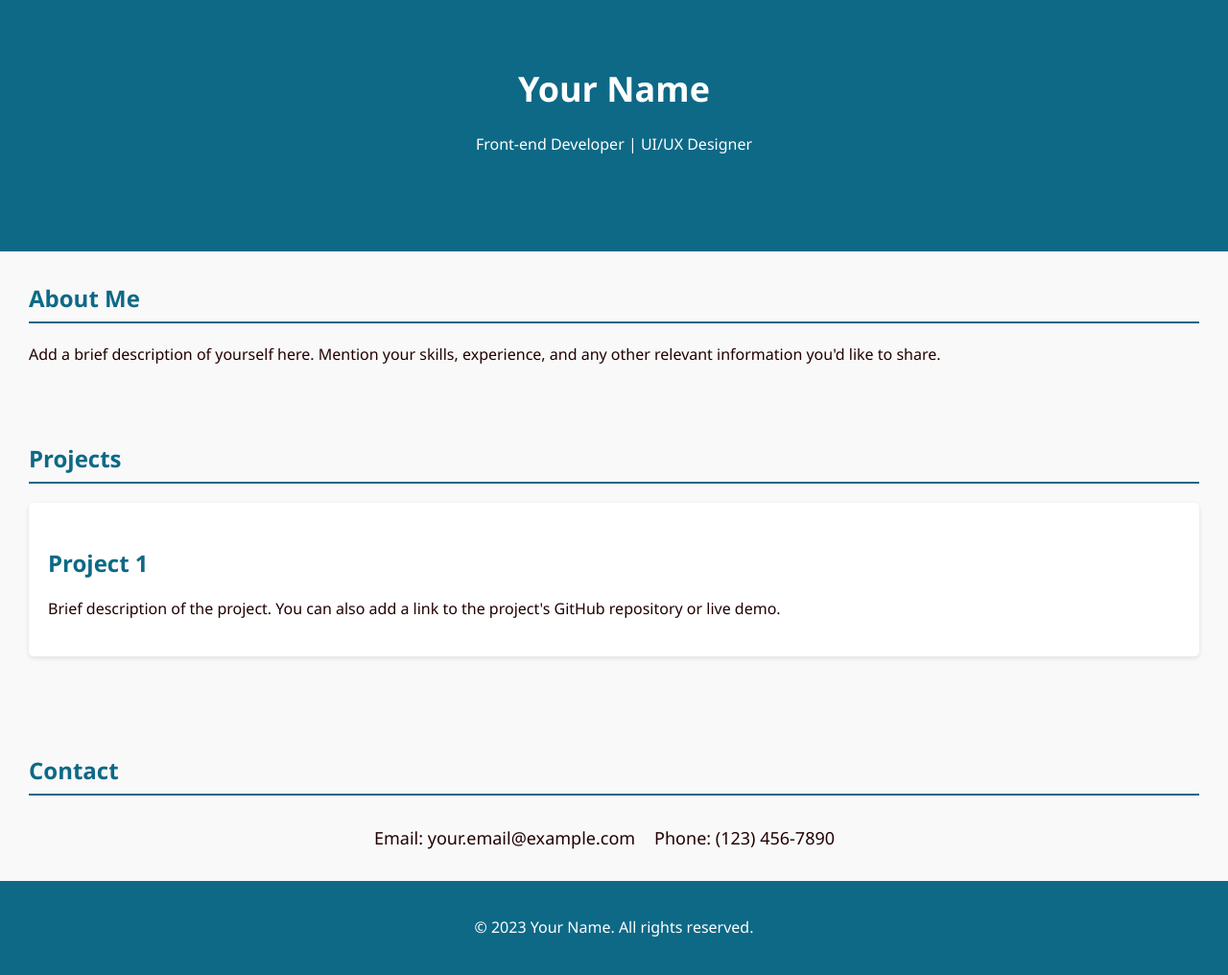
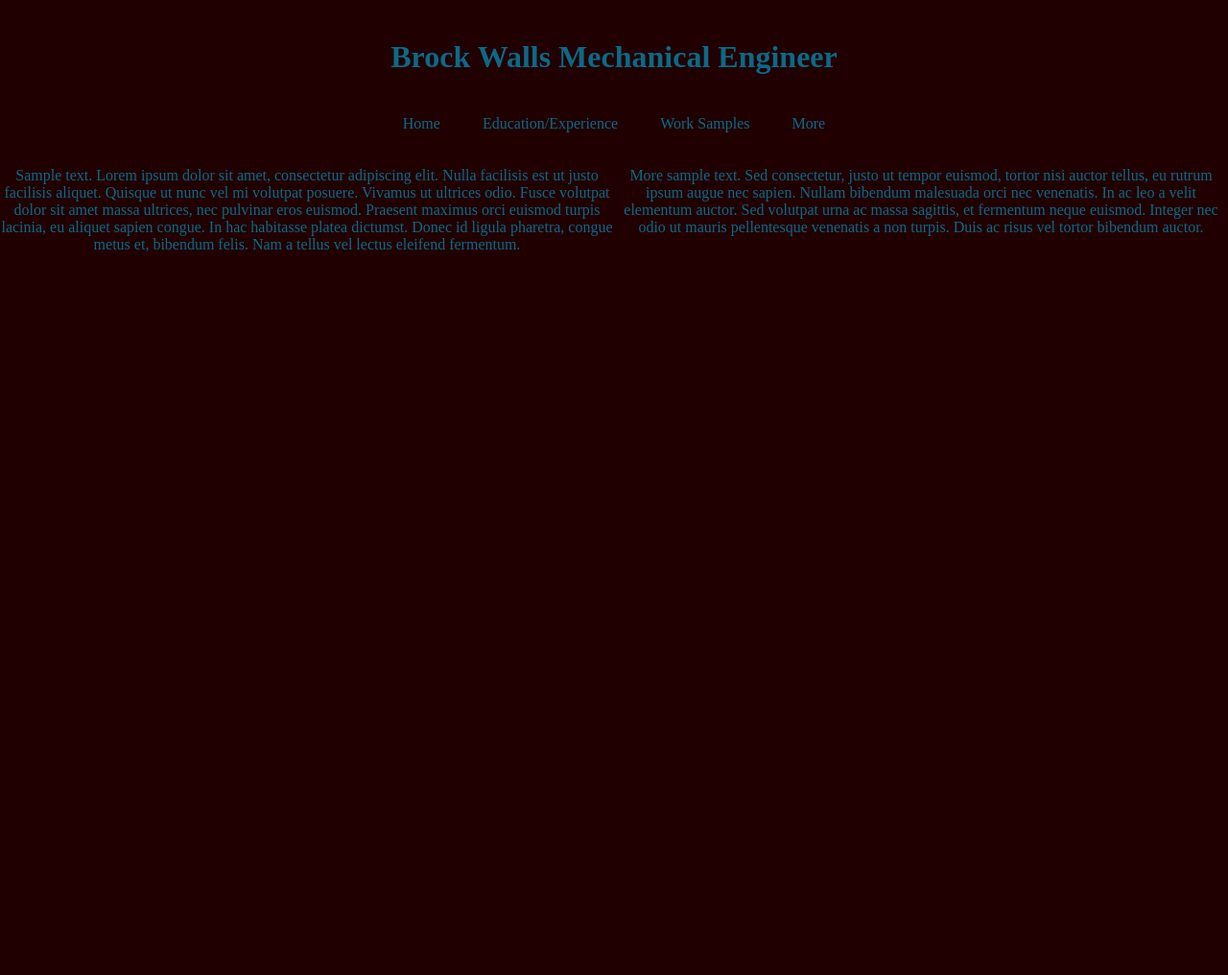
Before and after one commit to brockwalls/brockwalls.github.io, a plain HTML site: page index.html in a window 1280 px wide. Shown: the whole page at 96% size. After the commit the page ends 800 px from the top, so only its background shows below. Drawn offline with Linux system fonts and the light colour scheme.

Commit message:
Update index.html

```diff
--- a/index.html
+++ b/index.html
@@ -1,165 +1,69 @@
 <!DOCTYPE html>
 <html lang="en">
-
 <head>
     <meta charset="UTF-8">
     <meta name="viewport" content="width=device-width, initial-scale=1.0">
-  <title>Your Name - Portfolio</title>
+    <title>Brock Walls Mechanical Engineer</title>
     <style>
         body {
-      font-family: 'Segoe UI', Tahoma, Geneva, Verdana, sans-serif;
+            font-family: "Times New Roman", Times, serif;
+            color: #0D6986;
+            background-color: #210002;
             margin: 0;
             padding: 0;
-      line-height: 1.6;
-      color: #210002;
-      background-color: #f9f9f9;
         }
-
         header {
-      background-color: #0D6986;
-      color: #fff;
-      text-align: center;
-      padding: 40px 0;
-    }
-
-    h1 {
-      font-size: 36px;
-      margin-bottom: 5px;
-    }
-
-    h2 {
-      font-size: 24px;
-      margin-top: 0;
-      color: #0D6986;
-      border-bottom: 2px solid #0D6986;
-      padding-bottom: 5px;
-    }
-
-    section {
-      padding: 30px;
-    }
-
-    footer {
-      background-color: #0D6986;
-      color: #fff;
+            background-color: #210002;
             text-align: center;
             padding: 20px 0;
         }
-
-    .project {
-      margin-bottom: 40px;
-      padding: 20px;
-      border-radius: 5px;
-      box-shadow: 0 2px 5px rgba(0, 0, 0, 0.1);
-      background-color: #fff;
+        nav {
+            text-align: center;
         }
-
-    .project h3 {
-      font-size: 24px;
+        nav a {
             color: #0D6986;
-      margin-bottom: 10px;
+            text-decoration: none;
+            padding: 10px 20px;
         }
-
-    .project p {
-      font-size: 16px;
+        .container {
+            display: flex;
+            justify-content: space-around;
+            margin: 20px 0;
         }
-
-    .contact-info {
-      display: flex;
-      justify-content: center;
-      margin-top: 30px;
-    }
-
-    .contact-info p {
-      margin: 0;
-      margin-right: 20px;
-      font-size: 18px;
-    }
-
-    .social-icons {
-      margin-top: 20px;
-    }
-
-    .social-icons a {
-      display: inline-block;
-      margin-right: 15px;
-      font-size: 24px;
-      color: #0D6986;
-      transition: color 0.2s;
-    }
-
-    .social-icons a:hover {
-      color: #210002;
-    }
-
-    /* Media Queries */
-    @media (max-width: 768px) {
-      h1 {
-        font-size: 30px;
-      }
-
-      h2 {
-        font-size: 22px;
-      }
-
-      .project {
-        padding: 15px;
-      }
-
-      .contact-info p {
-        font-size: 16px;
-      }
+        .column {
+            width: 50%;
+            text-align: center;
         }
     </style>
 </head>
-
 <body>
     <header>
-    <h1>Your Name</h1>
-    <p>Front-end Developer | UI/UX Designer</p>
-    <div class="social-icons">
-      <a href="#" target="_blank"><i class="fab fa-twitter"></i></a>
-      <a href="#" target="_blank"><i class="fab fa-linkedin"></i></a>
-      <a href="#" target="_blank"><i class="fab fa-github"></i></a>
-    </div>
+        <h1>Brock Walls Mechanical Engineer</h1>
     </header>
-
-  <section>
-    <h2>About Me</h2>
+    <nav>
+        <a href="#home">Home</a>
+        <a href="#education">Education/Experience</a>
+        <a href="#samples">Work Samples</a>
+        <a href="#more">More</a>
+    </nav>
+    <div class="container">
+        <div class="column">
             <p>
-      Add a brief description of yourself here. Mention your skills, experience, and any other relevant information
-      you'd like to share.
-    </p>
-  </section>
-
-  <section>
-    <h2>Projects</h2>
-    <div class="project">
-      <h3>Project 1</h3>
-      <p>
-        Brief description of the project. You can also add a link to the project's GitHub repository or live demo.
+                Sample text. Lorem ipsum dolor sit amet, consectetur adipiscing elit. Nulla facilisis est ut justo
+                facilisis aliquet. Quisque ut nunc vel mi volutpat posuere. Vivamus ut ultrices odio. Fusce
+                volutpat dolor sit amet massa ultrices, nec pulvinar eros euismod. Praesent maximus orci euismod
+                turpis lacinia, eu aliquet sapien congue. In hac habitasse platea dictumst. Donec id ligula
+                pharetra, congue metus et, bibendum felis. Nam a tellus vel lectus eleifend fermentum.
             </p>
         </div>
-
-    <!-- Add more project divs as needed -->
-
-  </section>
-
-  <section>
-    <h2>Contact</h2>
-    <div class="contact-info">
-      <p>Email: your.email@example.com</p>
-      <p>Phone: (123) 456-7890</p>
+        <div class="column">
+            <p>
+                More sample text. Sed consectetur, justo ut tempor euismod, tortor nisi auctor tellus, eu rutrum
+                ipsum augue nec sapien. Nullam bibendum malesuada orci nec venenatis. In ac leo a velit elementum
+                auctor. Sed volutpat urna ac massa sagittis, et fermentum neque euismod. Integer nec odio ut
+                mauris pellentesque venenatis a non turpis. Duis ac risus vel tortor bibendum auctor.
+            </p>
         </div>
-    <!-- Add more contact information as needed -->
-  </section>
-
-  <footer>
-    <p>&copy; 2023 Your Name. All rights reserved.</p>
-  </footer>
-
-  <!-- Font Awesome icons -->
-  <script src="https://cdnjs.cloudflare.com/ajax/libs/font-awesome/6.0.0-beta3/js/all.min.js" integrity="sha512-DlFcJvLyGBheVwBepcvuNYtORy5jus2iln8F4Lph3IDePL8M2Y3VL0FkO32CSNRMZie/PLRuefw3CkEgLFmKw==" crossorigin="anonymous" referrerpolicy="no-referrer"></script>
+    </div>
 </body>
-
 </html>
```
Lines whose indentation alone changed are shown as unchanged.
